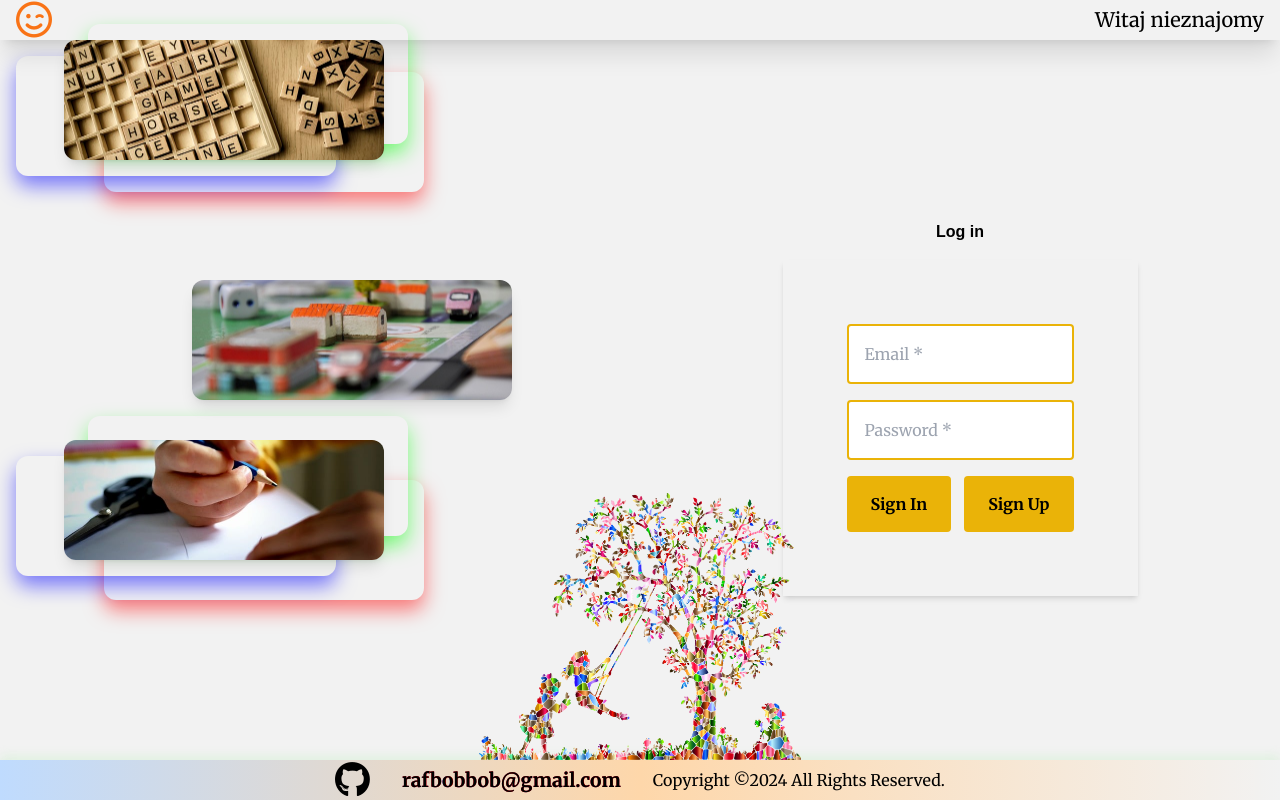
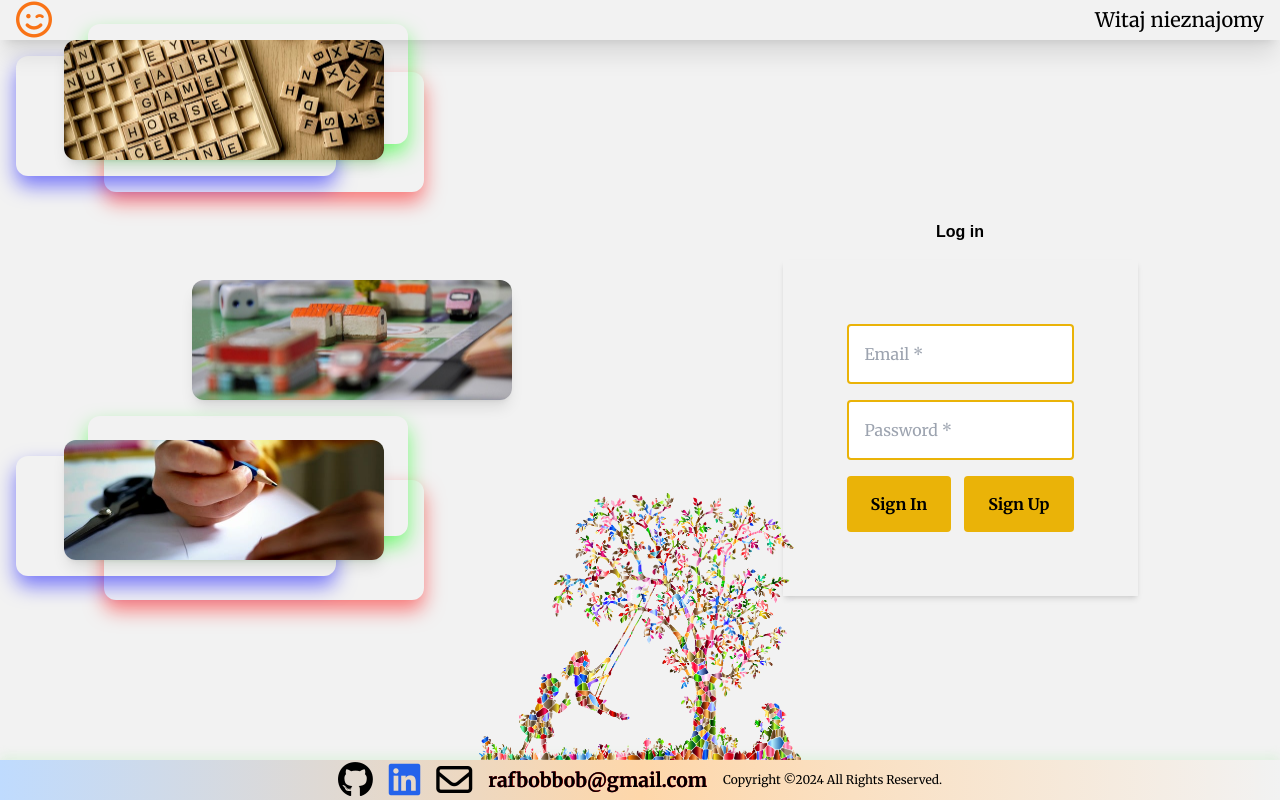
Before and after one commit to sabaudianin/TimePlaner, a React (Vite) app: page / in a window 1280 px wide. Built offline with nearby package versions, Linux system fonts and the light colour scheme; a web font is replaced by a local one.

Commit message:
Added const colors

```diff
--- a/src/components/Footer.jsx
+++ b/src/components/Footer.jsx
@@ -4,16 +4,31 @@ export const Footer = () => {
 	return (
 		<div className="mx-auto h-[5vh] bg-gradient-to-r from-blue-200 via-orange-200 via-green-200 flex justify-center items-center  shadow-footer">
 			<a
+				className="hover:text-gray-600 font-bold"
 				href="https://github.com/sabaudianin"
 				target="_blank"
 				rel="noopener noreferrer"
 			>
 				<i className="fa-brands fa-github text-4xl"></i>
 			</a>
-			<p className="loader px-8">
+			<a
+				className="text-blue-600 hover:text-blue-800 font-bold"
+				href="www.linkedin.com/in/rafal-bobko-569388234"
+				target="_blank"
+				rel="noopener noreferrer"
+			>
+				<i className="fa-brands fa-linkedin text-4xl mx-4"></i>
+			</a>
+			<a
+				className="hover:text-red-800 font-bold"
+				href="mailto:rafbobbob@gmail.com"
+			>
+				<i className="fa-regular fa-envelope text-4xl"></i>
+			</a>
+			<p className="loader px-4">
 				<b>rafbobbob@gmail.com </b>
 			</p>
-			<p>Copyright &copy;2024 All Rights Reserved.</p>
+			<p className="text-xs">Copyright &copy;2024 All Rights Reserved.</p>
 		</div>
 	);
 };
--- a/src/components/Home.jsx
+++ b/src/components/Home.jsx
@@ -1,12 +1,9 @@
 import { useState } from "react";
-import { Button } from "../elements/Button";
-import { Link } from "react-router-dom";
 import { WeekList } from "./WeekList";
 import { Statistics } from "./Statistics";
 import { useAuthState } from "../context/authorization/Authorization";
 
 export const Home = () => {
-	const { isAuthenticated, user } = useAuthState();
 	const [selectedDay, setSelectedDay] = useState("MON");
 
 	const handleDaySelect = (day) => {
--- a/src/components/NavBar.jsx
+++ b/src/components/NavBar.jsx
@@ -6,7 +6,7 @@ import {
 
 export const NavBar = () => {
 	const { isAuthenticated, user } = useAuthState();
-	const { login, logout } = useAuthDispatch();
+	const { logout } = useAuthDispatch();
 
 	return (
 		<nav className="p-4 h-[5vh] flex justify-between w-full shadow-xl items-center text-xl">
@@ -17,13 +17,13 @@ export const NavBar = () => {
 			</div>
 			{isAuthenticated ? (
 				<ul className="flex space-x-4 items-center font-extrabold ">
-					<li className="text-blue-500 border-b-4 hover:border-blue-500 ">
+					<li className="text-secondary border-b-4 hover:border-blue-500 ">
 						<Link to="/">Home</Link>
 					</li>
-					<li className="text-red-500 border-b-4 hover:border-red-500 ">
+					<li className="text-primary border-b-4 hover:border-red-500 ">
 						<Link to="/tasks">Tasks</Link>
 					</li>
-					<li className="text-green-500 border-b-4 hover:border-green-500">
+					<li className="text-third border-b-4 hover:border-green-500">
 						<Link to="/awards">Awards</Link>
 					</li>
 				</ul>
--- a/src/components/Statistics.jsx
+++ b/src/components/Statistics.jsx
@@ -21,7 +21,7 @@ export const Statistics = ({ selectedDay }) => {
 	return (
 		<section className="w-full h-full flex flex-col">
 			<div className="flex w-full h-1/8">
-				<div className="w-1/2  p-8 flex items-center justify-center">
+				<div className="w-1/2 p-8 flex items-center justify-center">
 					<div>
 						<h2 className="font-medium">
 							Today:<b> {new Date().toDateString()}</b>
@@ -46,7 +46,7 @@ export const Statistics = ({ selectedDay }) => {
 							</h3>
 							<div className="mt-4 w-full bg-gray-200 rounded-full h-4">
 								<div
-									className="bg-green-500 h-4 rounded-full"
+									className="bg-third h-4 rounded-full"
 									style={{ width: `${progress}%` }}
 								></div>
 							</div>
--- a/src/components/Tasks.jsx
+++ b/src/components/Tasks.jsx
@@ -42,7 +42,7 @@ export const Tasks = () => {
 			<div className="w-full h-40 bg-[url('/2kids.png')] bg-contain bg-center bg-no-repeat"></div>
 			<div className="w-full flex justify-center pt-4">
 				<select
-					className=" p-2 rounded border-4 border-blue-400 focus:bg-blue-100 "
+					className=" p-2 rounded border-4 border-secondary  "
 					value={selectedDay}
 					onChange={(e) => setSelectedDay(e.target.value)}
 				>
@@ -60,15 +60,15 @@ export const Tasks = () => {
 				{tasksList.map((task) => (
 					<li
 						key={task.id}
-						className="bg-rgba(255,0,0,0.5) p-6 rounded flex flex-col justify-between border-4 border-red-300 shadow-[0_10px_20px_rgba(0,0,255,0.5)]"
+						className="bg-rgba(255,0,0,0.5) p-6 rounded flex flex-col justify-between border-4 border-primary shadow-[0_10px_20px_#F87171]"
 					>
 						<p className="font-bold text-gray-800">{task.text}</p>
-						<p className="bg-blue-400 mt-2 text-white rounded p-2 text-center">
+						<p className="bg-secondary mt-2 text-white rounded p-2 text-center">
 							<b>{task.points}</b> points
 						</p>
 						<button
 							onClick={() => addCustomTask(task)}
-							className="bg-yellow-500 rounded font-bold lg:px-16 hover:bg-yellow-800 hover:text-white transition duration-300 w-full mt-4"
+							className="bg-accent rounded font-bold lg:px-16 hover:bg-yellow-800 hover:text-white transition duration-300 w-full mt-4"
 						>
 							<svg
 								xmlns="http://www.w3.org/2000/svg"
@@ -87,16 +87,16 @@ export const Tasks = () => {
 						</button>
 					</li>
 				))}
-				<li className="bg-rgba(255,0,0,0.5) p-6 rounded flex flex-col justify-between border-4 border-red-300 shadow-[0_10px_20px_rgba(0,0,255,0.5)] ">
+				<li className="bg-gray-200 p-6 rounded flex flex-col justify-between border-4 border-third shadow-[0_10px_20px_#4ADE80] ">
 					<p className="font-bold text-gray-800">Add Task</p>
-					<p className="bg-blue-400 mt-2 text-white rounded p-2 text-center">
+					<p className="bg-secondary mt-2 text-white rounded p-2 text-center">
 						<b>?</b> points
 					</p>
 					<button
 						onClick={() => {
 							setIsOpen(true);
 						}}
-						className="bg-yellow-500 rounded font-bold lg:px-16 hover:bg-yellow-800 hover:text-white transition duration-300 w-full mt-4 text-center"
+						className="bg-accent rounded font-bold lg:px-16 hover:bg-yellow-800 hover:text-white transition duration-300 w-full mt-4 text-center"
 					>
 						<svg
 							xmlns="http://www.w3.org/2000/svg"
--- a/src/components/WeekList.jsx
+++ b/src/components/WeekList.jsx
@@ -6,7 +6,7 @@ export const WeekList = ({ onSelectDay }) => {
 				{daysOfWeek.map((day) => (
 					<li key={day}>
 						<button
-							className="bg-yellow-500 py-2 rounded font-bold lg:px-24 hover:bg-yellow-800 hover:text-white transition duration-300 w-full"
+							className="bg-accent py-2 rounded font-bold lg:px-24 hover:bg-yellow-800 hover:text-white transition duration-300 w-full"
 							onClick={() => onSelectDay(day)}
 						>
 							{day}
--- a/tailwind.config.js
+++ b/tailwind.config.js
@@ -7,6 +7,12 @@ export default {
 				primary: ["Merriweather", "sans-serif"],
 				secondary: ["Sixtyfour Convergence", "sans-serif"],
 			},
+			colors: {
+				primary: "#F87171",
+				secondary: "#93C5FD",
+				third: "#4ADE80",
+				accent: "#EAB308",
+			},
 		},
 	},
 	plugins: [],
```
